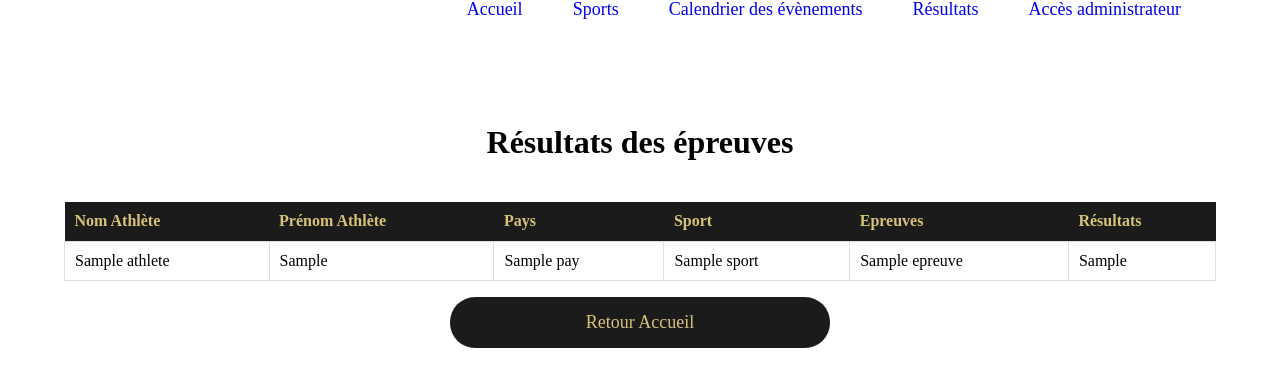
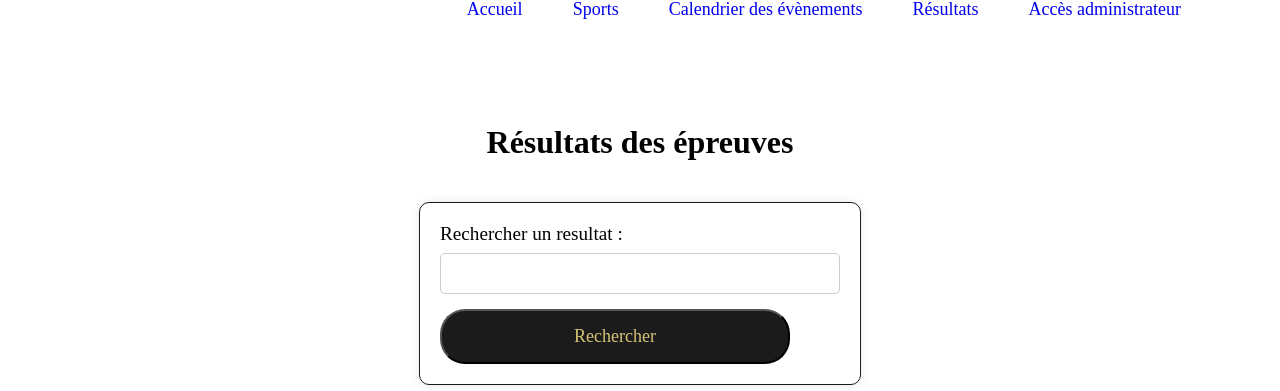
Before and after one commit to bahEzope224/jo-2024-bah-ibrahima, a PHP site: page /pages/results.php in a window 1280 px wide. Shown: the part 44-435 px from the top of the page. Run offline with PHP 8.4, Linux system fonts and the light colour scheme; tables that the repository leaves empty hold one stand-in row (values such as "Sample post").

Commit message:
Update results.php

```diff
--- a/jo-2024-bah-ibrahima/pages/results.php
+++ b/jo-2024-bah-ibrahima/pages/results.php
@@ -26,27 +26,43 @@
     </header>
     <main>
         <h1>Résultats des épreuves</h1>
+        <form action="results.php" method="GET">
+    <label for="search">Rechercher un resultat :</label>
+    <input type="text" id="search" name="search">
+    <button class="link-home" type="submit">Rechercher</button>
+</form>
+
         <?php
         require_once("../database/database.php");
 
         try {
             // Requête pour récupérer la liste des sports depuis la base de données
-            $query = "SELECT nom_athlete, prenom_athlete, nom_pays, nom_sport, nom_epreuve, resultat
-            FROM ATHLETE
-            INNER JOIN PAYS ON ATHLETE.id_pays = PAYS.id_pays
-            INNER JOIN PARTICIPER ON ATHLETE.id_athlete = PARTICIPER.id_athlete
-            INNER JOIN EPREUVE ON PARTICIPER.id_epreuve = EPREUVE.id_epreuve
-            INNER JOIN SPORT ON EPREUVE.id_sport = SPORT.id_sport
+           // Récupérer le terme de recherche s'il est fourni
+$searchTerm = isset($_GET['search']) ? $_GET['search'] : '';
+
+// Modifier la requête SQL pour prendre en compte le terme de recherche
+$query = "SELECT nom_athlete, prenom_athlete, nom_pays, nom_sport, nom_epreuve, resultat
+            FROM athlete
+            INNER JOIN pays ON athlete.id_pays = pays.id_pays
+            INNER JOIN participer ON athlete.id_athlete = participer.id_athlete
+            INNER JOIN epreuve ON participer.id_epreuve = epreuve.id_epreuve
+            INNER JOIN sport ON epreuve.id_sport = sport.id_sport
+            WHERE nom_athlete LIKE :searchTerm OR prenom_athlete LIKE :searchTerm
+            OR nom_pays LIKE :searchTerm OR nom_sport LIKE :searchTerm
+            OR nom_epreuve LIKE :searchTerm OR resultat LIKE :searchTerm
             ORDER BY nom_athlete";
-            $statement = $connexion->prepare($query);
-            $statement->execute();
+
+$statement = $connexion->prepare($query);
+$statement->bindValue(':searchTerm', '%' . $searchTerm . '%', PDO::PARAM_STR);
+$statement->execute();
+
 
             // Vérifier s'il y a des résultats
             if ($statement->rowCount() > 0) {
                 echo "<table>";
                 echo "<tr>
-                <th class='color'>Nom Athlète</th>
-                <th class='color'>Prénom Athlète</th>
+                <th class='color'>Nom </th>
+                <th class='color'>Prénom </th>
                 <th class='color'>Pays</th>
                 <th class='color'>Sport</th>
                 <th class='color'>Epreuves</th>
@@ -77,13 +93,12 @@
         error_reporting(E_ALL);
         ini_set("display_errors", 1);
         ?>
-        <p class="paragraph-link">
+         <p class="paragraph-link">
             <a class="link-home" href="../index.php">Retour Accueil</a>
         </p>
 
     </main>
     <footer>
-
         <figure>
             <img src="../img/logo-jo-2024.png" alt="logo jeux olympiques 2024">
         </figure>
```
